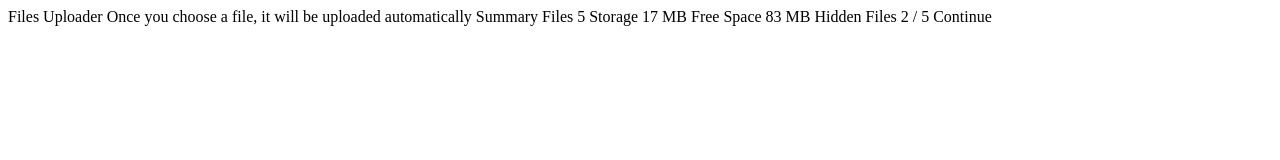
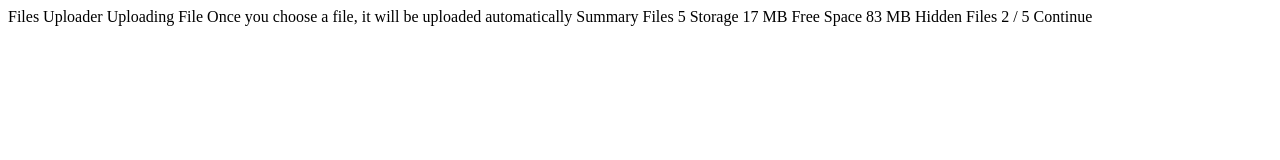
Before and after one commit to ColmanDevClub/FileUpload, a plain HTML site: page index.html in a window 1280 px wide. Drawn offline with Linux system fonts and the light colour scheme.

Commit message:
Update index.html

```diff
--- a/index.html
+++ b/index.html
@@ -10,6 +10,8 @@
 <body>
 
   Files Uploader
+
+  Uploading File
 
   Once you choose a file, it will be uploaded automatically
 
```
